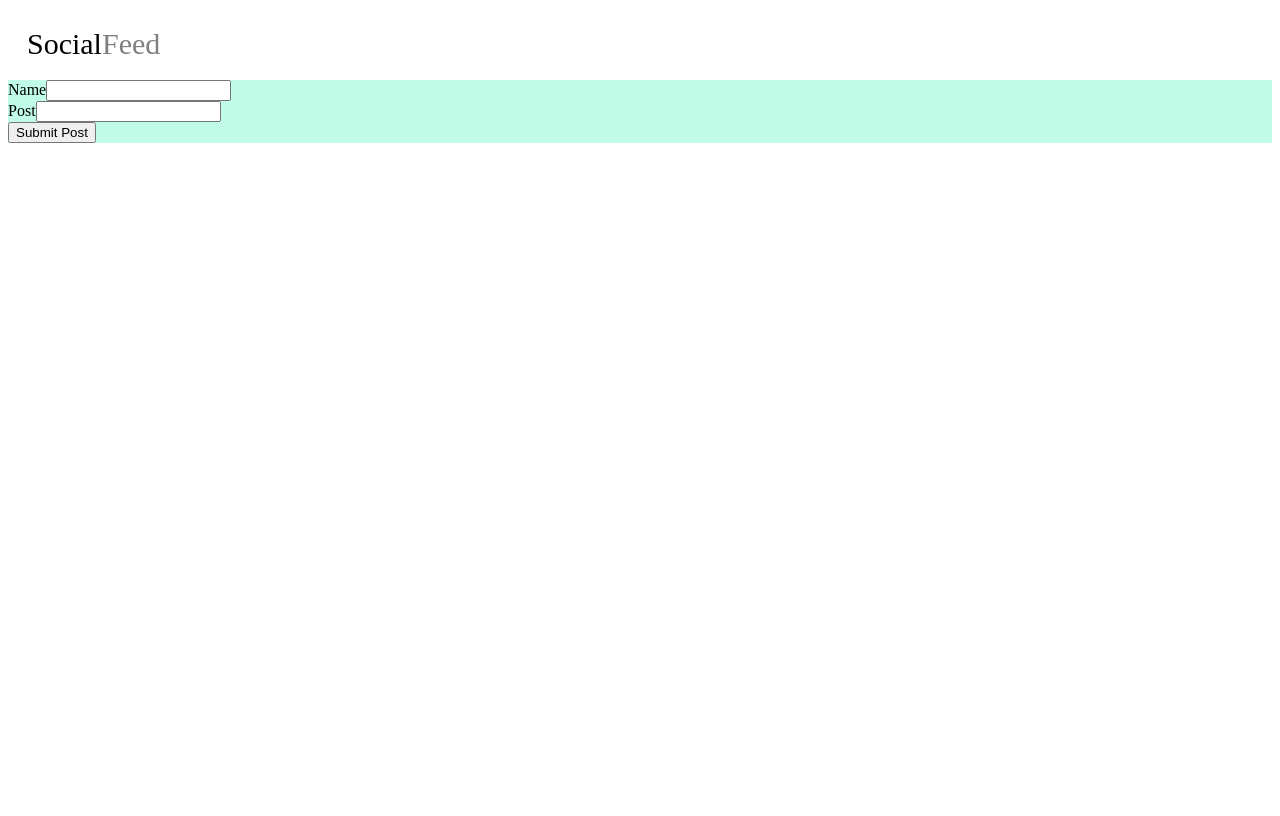
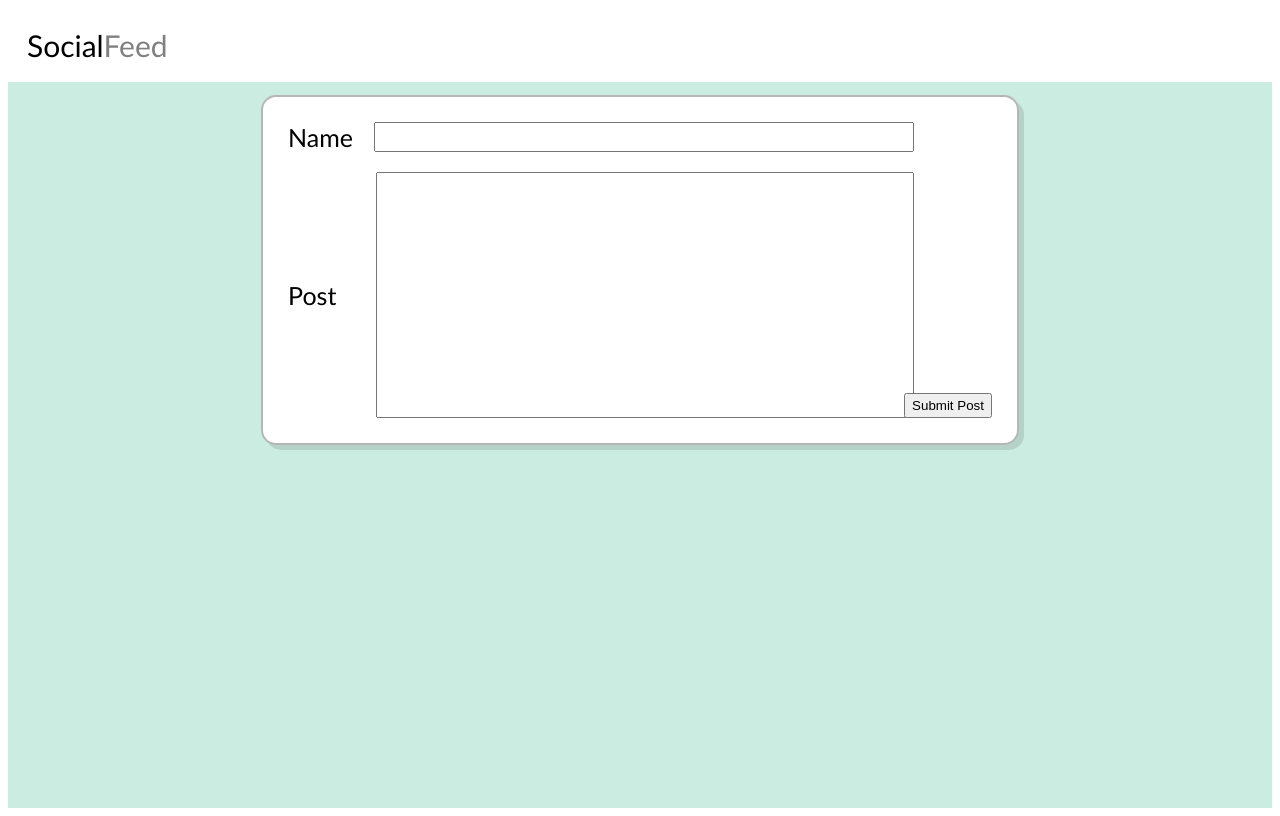
Before and after one commit to RabidDwarfPlanet/Social-Feed, a React (Create React App) app: page / in a window 1280 px wide. Built offline with nearby package versions, Linux system fonts and the light colour scheme.

Commit message:
Styled new post form

```diff
--- a/src/App.css
+++ b/src/App.css
@@ -1,3 +1,5 @@
 .App{
-    background-color: rgb(193, 252, 232);
+    background-color: rgb(203, 236, 225);
+    font-family: 'Trebuchet MS', 'Lucida Sans Unicode', 'Lucida Grande', 'Lucida Sans', Arial, sans-serif;
+    height: 100vh;
 }
--- /dev/null
+++ b/src/Components/CreatePostForm/CreatePostForm.css
@@ -0,0 +1,41 @@
+.form-class{
+    background-color: white;
+    margin: 1% 20%;
+    padding: 2%;
+    border: 2px solid rgb(182, 182, 182);
+    border-radius: 15px;
+    box-shadow: 5px 5px rgba(0, 0, 0, 0.11);
+    display: flex;
+    justify-content: space-between;
+  }
+  .input-contatiner{
+    display: flex;
+    flex-direction: column;
+    row-gap: 2%;
+    width: 20%;
+    gap: 20px;
+  }
+  .text-container{
+    display: flex;
+    width: 445%;
+    align-items: center;
+    justify-content: space-between;
+  }
+  label{
+    font-size: 25px;
+    display: flex;
+  }
+  .input{
+    display: flex;
+    font-size: 20px;
+    justify-content: flex-end;
+    width: 85%;
+    font-family: 'Trebuchet MS', 'Lucida Sans Unicode', 'Lucida Grande', 'Lucida Sans', Arial, sans-serif;
+  }
+  textarea{
+    resize: none;
+  }
+  button{
+    height: 25px;
+    align-self: flex-end;
+  }
--- a/src/Components/CreatePostForm/CreatePostForm.jsx
+++ b/src/Components/CreatePostForm/CreatePostForm.jsx
@@ -1,4 +1,5 @@
 import React, { useState } from "react";
+import './CreatePostForm.css'
 
 const CreatePostForm = ({onCreatePost}) => {
     const [name, setName] = useState("");
@@ -16,13 +17,16 @@ const CreatePostForm = ({onCreatePost}) => {
 
     return (
         <form className="form-class" onSubmit={handleSubmit}>
-            <div>
-                <label>Name</label>
-                <input type="text" onChange={(e) => setName(e.target.value)}/>
-            </div>
-            <div>
-                <label>Post</label>
-                <input type="text" onChange={(e) => setPostBody(e.target.value)}/>
+            <div className="input-contatiner">
+                <div className="text-container">
+                    <label >Name</label>
+                    <input className="input" type="text" onChange={(e) => setName(e.target.value)}/>
+                </div>
+                <div className="text-container">
+                    <label>Post</label>
+                    <textarea className="input" type="text" rows="10" onChange={(e) => setPostBody(e.target.value)}>
+                    </textarea>
+                </div>
             </div>
             <button className="submit">Submit Post</button>
         </form>
--- a/src/Components/Header/Header.css
+++ b/src/Components/Header/Header.css
@@ -2,7 +2,7 @@ header{
     padding: 1.5%;
     background-color: white;
 }
-.headerText{
+.header-text{
     font-size: 30px;
   }
   .feed{
--- a/src/Components/Header/Header.jsx
+++ b/src/Components/Header/Header.jsx
@@ -3,7 +3,7 @@ import './Header.css'
 const Header = ({}) => {
     return (
         <header>
-            <span className="headerText">Social</span><span className="headerText feed">Feed</span>
+            <span className="header-text">Social</span><span className="header-text feed">Feed</span>
         </header>
     );
 }
```
Also changed, not shown: src/App.jsx (renamed from src/App.js).
